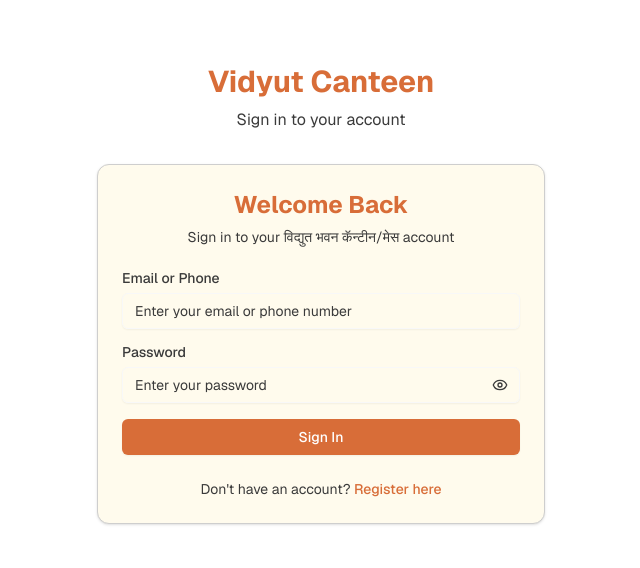
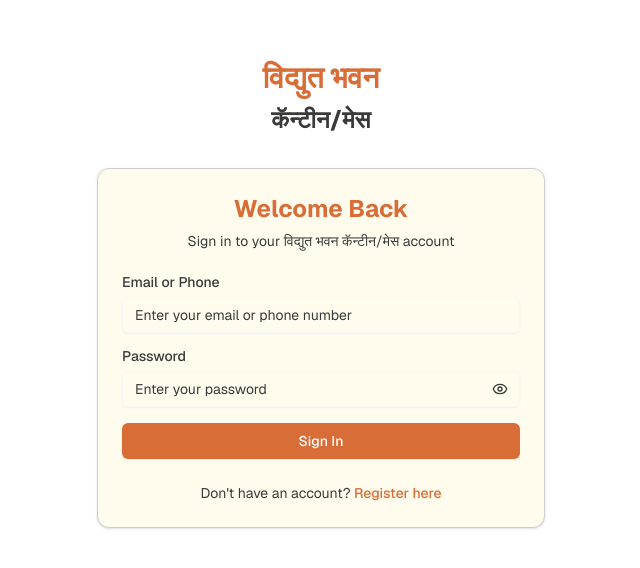
Before and after one commit to pallavikedar/vidhyut-canteen, a Next.js app: page /login in a window 1280 px wide. Shown: the part 106-674 px from the top of the page, without its empty margins (319-959 px from the left). Built offline with nearby package versions, Linux system fonts and the light colour scheme; no server answers.

Commit message:
changes now done

```diff
--- a/app/login/page.tsx
+++ b/app/login/page.tsx
@@ -36,8 +36,8 @@ export default function LoginPage() {
     <div className="min-h-screen bg-background flex items-center justify-center p-4">
       <div className="w-full max-w-md">
         <div className="text-center mb-8">
-          <h1 className="text-3xl font-bold text-primary mb-2">Vidyut Canteen</h1>
-          <p className="text-muted-foreground">Sign in to your account</p>
+          <h1 className="text-3xl font-bold text-primary mb-2"> विद्युत भवन</h1>
+          <p className="text-2xl font-bold">कॅन्टीन/मेस </p>
         </div>
         <LoginForm />
       </div>
--- a/app/register/page.tsx
+++ b/app/register/page.tsx
@@ -36,8 +36,8 @@ export default function RegisterPage() {
     <div className="min-h-screen bg-background flex items-center justify-center p-4">
       <div className="w-full max-w-md">
         <div className="text-center mb-8">
-          <h1 className="text-3xl font-bold text-primary mb-2">Vidyut Canteen</h1>
-          <p className="text-muted-foreground">Create your account to get started</p>
+          <h1 className="text-3xl font-bold text-primary mb-2"> विद्युत भवन</h1>
+          <p className="text-2xl font-bold">कॅन्टीन/मेस</p>
         </div>
         <RegisterForm />
       </div>
```
